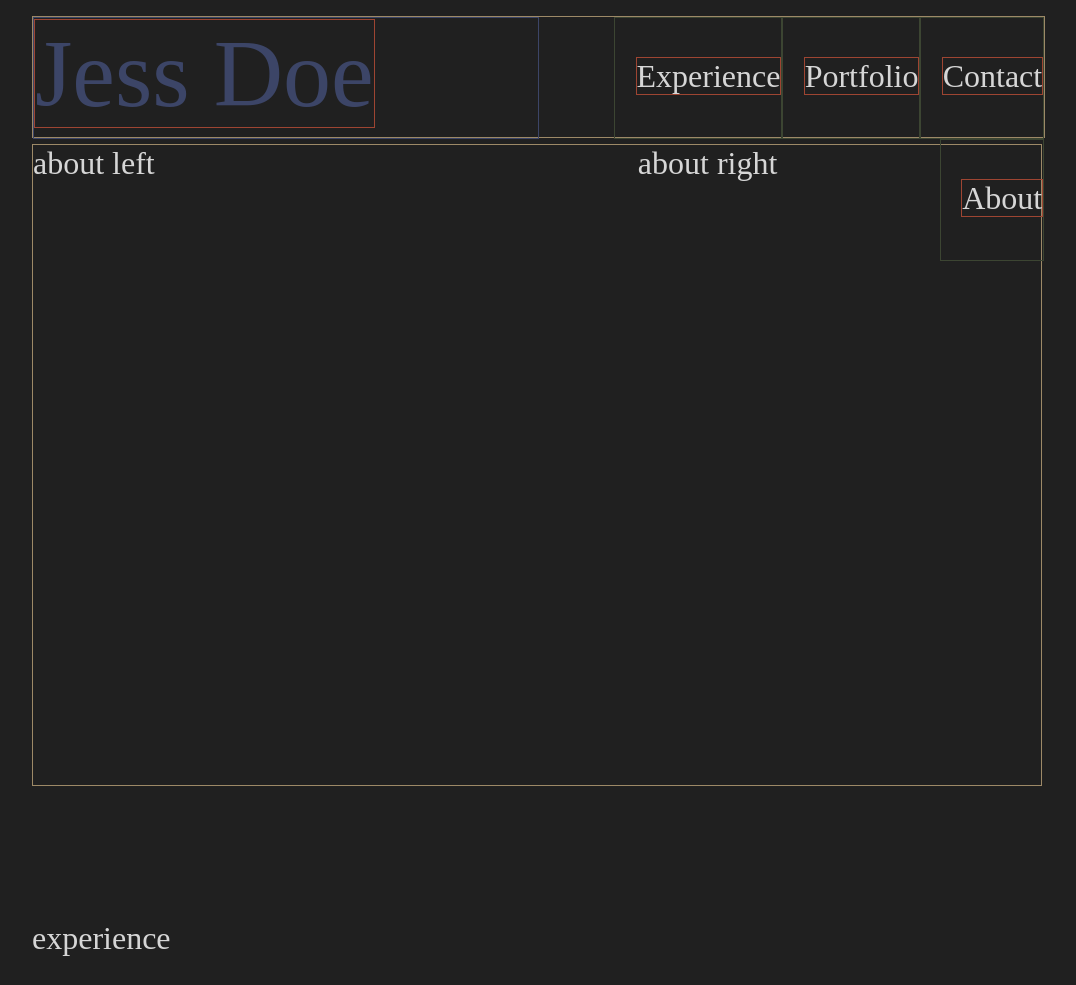
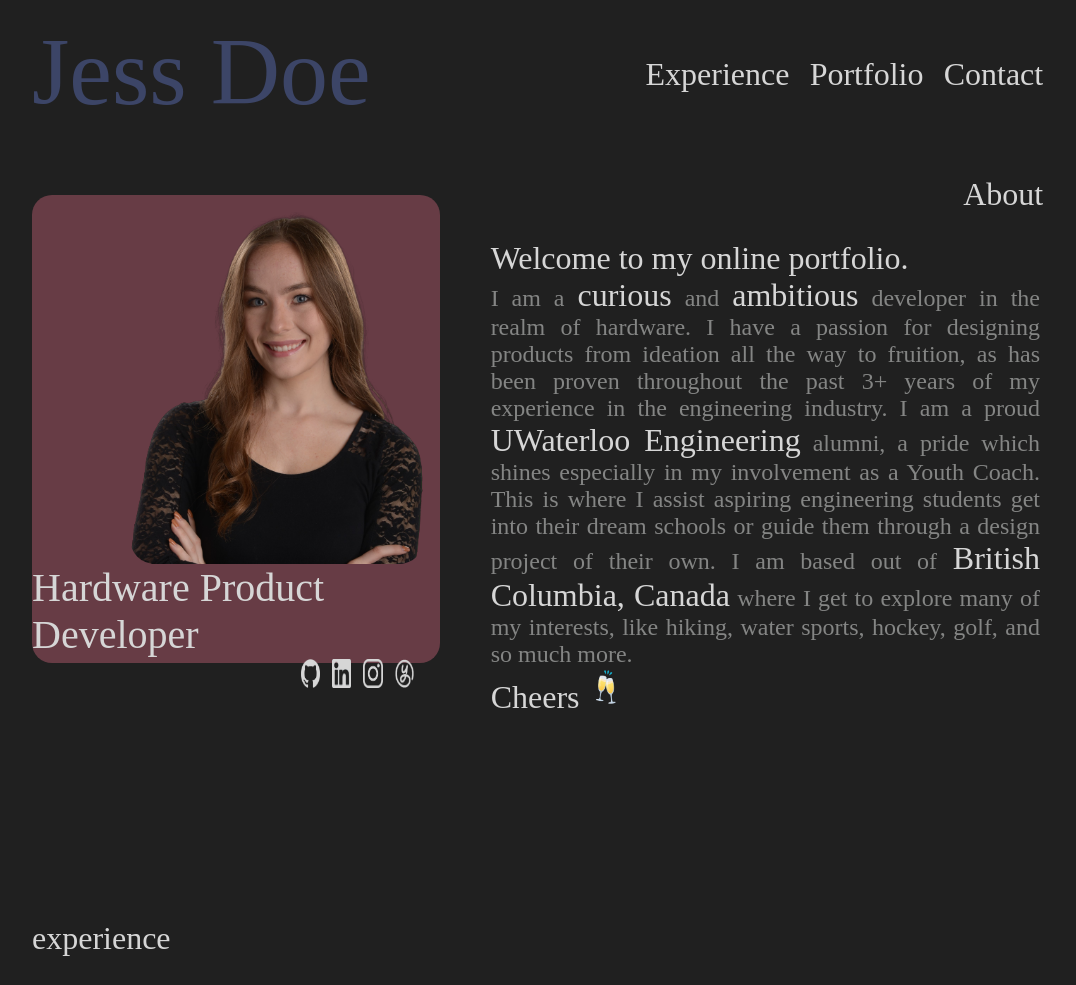
Before and after one commit to jessica-doe/personal_website, a Flask app: page / in a window 1280 px wide. Shown: the top 985 px of the page, without its empty margins (104-1180 px from the left). Run offline with Flask 3, Linux system fonts and the light colour scheme; some web fonts are replaced.

Commit message:
about page rough draft

```diff
--- a/static/01_global.css
+++ b/static/01_global.css
@@ -9,6 +9,7 @@ html {
     padding-right: 10%;
     scroll-behavior: smooth;
     scroll-snap-type: y mandatory;
+    overflow-y: scroll;
 }
 
 .section-container{
--- a/static/02_header.css
+++ b/static/02_header.css
@@ -4,7 +4,6 @@
     position: fixed;
     width: 79%;
     height: 15vh;
-    border: 1px solid #9D8967;
     background-color: #202020;
 }
 
@@ -15,14 +14,12 @@
 }
 .header-logo-content-container{
     height: 100%;
-    border: 1px solid #3C4567;
 }
 .header-logo-content{
     height: 100%;
     color: #3C4567;
     font-size: 12vh;
     font-family: Macondo;
-    border: 1px solid #9E4532;
     text-decoration:none;
 }
 
@@ -35,14 +32,12 @@
     height: 6vh;
     padding-top: 5vh;
     padding-bottom: 4vh;
-    border: 1px solid #3C4532;
     float: right;
     padding-left: 4%;
 }
 .header-button-content {
     color: #D6D6D6;
     text-decoration: none;
-    border: 1px solid #9E4532;
 }
 .header-button-content:hover {
   color: #3C4567;
--- a/static/03_about.css
+++ b/static/03_about.css
@@ -1,16 +1,129 @@
 .about-container{
     height: 100%;
     width: 100%;
-    border: 1px solid #9D8967;
 }
 
 .about-left-container{
     float: left;
-    width: 60%;
+    width: 40.5%;
     height: 100%;
 }
+.about-left-top{
+    height: 8%;
+}
+.about-left-photo{
+    padding-top: 4%;
+    padding-right: 4%;
+    border-radius: 20px 20px 0px 0px;
+    background-color: #673c45;
+    height: 55%;
+}
+.about-left-photo-image-container{
+    height: 100%;
+    width: 100%;
+}
+.about-profile-image{
+    float: right;
+    height: 100%;
+    border-radius: 25px;
+}
+.about-left-title{
+    padding-right: 4%;
+    background-color: #673c45;
+    height: 8%;
+}
+.about-left-title-content{
+    font-size: 5vh;
+    float: right;
+}
+.about-left-logos{
+    padding-right: 4%;
+    background-color: #673c45;
+    height: 5%;
+    padding-bottom: 4%;
+    border-radius: 0px 0px 20px 20px;
+}
+.about-left-logos-left{
+    float: left;
+    width: 67%;
+    height: 100%;
+}
+.about-left-logos-right{
+    float: left;
+    width: 32%;
+    height: 100%;
+}
+.github-logo-container{
+    float: left;
+    width: 25%;
+    height: 100%;
+}
+.github-logo{
+    padding-top: 5%;
+    padding-bottom: 5%;
+    padding-left: 19%;
+    padding-right: 19%;
+    width: 62%;
+    height: 90%;
+}
+.linkedin-logo-container{
+    float: left;
+    width: 25%;
+    height: 100%;
+}
+.linkedin-logo{
+    padding-top: 5%;
+    padding-bottom: 5%;
+    padding-left: 19%;
+    padding-right: 19%;
+    width: 62%;
+    height: 90%;
+}
+.instagram-logo-container{
+    float: left;
+    width: 25%;
+    height: 100%;
+}
+.instagram-logo{
+    padding-top: 5%;
+    padding-bottom: 5%;
+    padding-left: 19%;
+    padding-right: 19%;
+    width: 62%;
+    height: 90%;
+}
+.youthfully-logo-container{
+    float: left;
+    width: 25%;
+    height: 100%;
+}
+.youthfully-logo{
+    padding-top: 5%;
+    padding-bottom: 5%;
+    padding-left: 19%;
+    padding-right: 19%;
+    width: 62%;
+    height: 90%;
+}
+
+.about-center-container{
+    float: left;
+    width: 5%;
+    height: 100%;
+}
+
 .about-right-container{
     float: left;
-    width: 40%;
+    width: 54.5%;
     height: 100%;
 }
+.about-right-top{
+    height: 15%;
+}
+.about-right-bottom{
+    color: #848584;
+    font-size: 3vh;
+}
+.static-clinking{
+    height: 5vh;
+}
--- a/templates/about/about.html
+++ b/templates/about/about.html
@@ -43,13 +43,68 @@ ABOUT
   <div class="section-container" id="about">
     <div class="about-container">
       <div class="about-left-container">
-        <div class="about-left-content">
-          about left
+        <div class="about-left-top">
+        </div>
+        <div class="about-left-photo">
+          <div class="about-left-photo-image-container">
+              <img src="static/images/about_profile.png" class="about-profile-image">
+          </div>
+        </div>
+        <div class="about-left-title">
+          <div class="about-left-title-content">
+            Hardware Product Developer
+          </div>
+        </div>
+        <div class="about-left-logos">
+          <div class="about-left-logos-left">
+          </div>
+          <div class="about-left-logos-right">
+            <div class="github-logo-container">
+              <a href="https://github.com/jessica-doe" target="_blank"><img src="static/logos/github.png" onmouseover="this.src='static/logos/github_hover.png';" onmouseout="this.src='static/logos/github.png';" class="github-logo"></a>
+            </div>
+            <div class="linkedin-logo-container">
+              <a href="https://www.linkedin.com/in/jessica-doe/" target="_blank"><img src="static/logos/linkedin.png" onmouseover="this.src='static/logos/linkedin_hover.png';" onmouseout="this.src='static/logos/linkedin.png';" class="linkedin-logo"></a>
+            </div>
+            <div class="instagram-logo-container">
+              <a href="https://www.instagram.com/jessd0e/" target="_blank"><img src="static/logos/insta.png" onmouseover="this.src='static/logos/insta_hover.png';" onmouseout="this.src='static/logos/insta.png';" class="instagram-logo"></a>
+            </div>
+            <div class="youthfully-logo-container">
+              <a href="https://app.youthfully.ca/JESS-YXAK" target="_blank"><img src="static/logos/youthfully.png" onmouseover="this.src='static/logos/youthfully_hover.png';" onmouseout="this.src='static/logos/youthfully.png';" class="youthfully-logo"></a>
+            </div>
+          </div>
+        </div>
+
+      </div>
+      <div class="about-center-container">
+        <div class="about-center-top">
+        </div>
+        <div class="about-center-middle">
+
+        </div>
+        <div class="about-center-bottom">
         </div>
       </div>
       <div class="about-right-container">
-        <div class="about-right-content">
-          about right
+        <div class="about-right-top">
+        </div>
+        <div class="about-right-bottom" style="text-align: justify; text-justify: inter-word;">
+          <span style="color:#D6D6D6; font-size: 4vh">Welcome to my online portfolio.</span><br>
+          I am a
+          <span style="color:#D6D6D6; font-size: 4vh">curious</span>
+          and
+          <span style="color:#D6D6D6; font-size: 4vh">ambitious</span>
+          developer in the realm of hardware. I have a passion for designing
+          products from ideation all the way to fruition, as has been proven throughout the past 3+ years
+          of my experience in the engineering industry. I am a proud
+          <span style="color:#D6D6D6; font-size: 4vh">UWaterloo Engineering</span>
+          alumni, a pride which shines especially in my involvement as a Youth Coach.
+          This is where I assist aspiring engineering students get into their dream
+          schools or guide them through a design project of their own. I am based out of
+          <span style="color:#D6D6D6; font-size: 4vh">British Columbia, Canada</span>
+          where I get to explore many of my interests, like hiking, water sports,
+          hockey, golf, and so much more. <br>
+          <span style="color:#D6D6D6; font-size: 4vh">Cheers </span>
+          <img src="static/images/clinking-glasses.png" onmouseover="this.src='static/images/clinking-glasses.gif';" onmouseout="this.src='static/images/clinking-glasses.png';" class="static-clinking"></a>
         </div>
       </div>
     </div>
```
Also changed, not shown: static/images/about_profile.png (added), static/images/clinking-glasses.gif (added), static/images/clinking-glasses.png (added), static/logos/github.png (added), static/logos/github_hover.png (added), static/logos/insta.png (added), static/logos/insta_hover.png (added), static/logos/linkedin.png (added), static/logos/linkedin_hover.png (added), static/logos/youthfully.png (added), static/logos/youthfully_hover.png (added).
